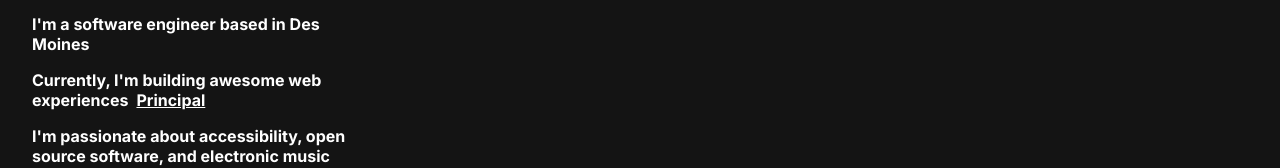
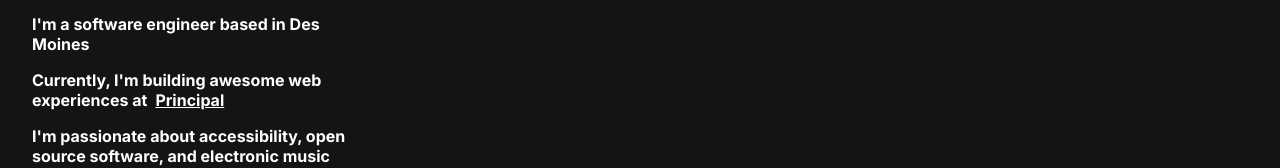
Before and after one commit to darkhist/darkhist.me, a Next.js app: page / in a window 1280 px wide. Shown: the part 219-387 px from the top of the page. Built offline with nearby package versions, Linux system fonts and the light colour scheme.

Commit message:
fix: typo

```diff
--- a/pages/index.js
+++ b/pages/index.js
@@ -20,7 +20,7 @@ const Home = () => (
           </p>
           <p>I&apos;m a software engineer based in Des Moines</p>
           <p>
-            Currently, I&apos;m building awesome web experiences
+            Currently, I&apos;m building awesome web experiences at
             <a
               href="https://principal.com"
               target="_blank"
```
